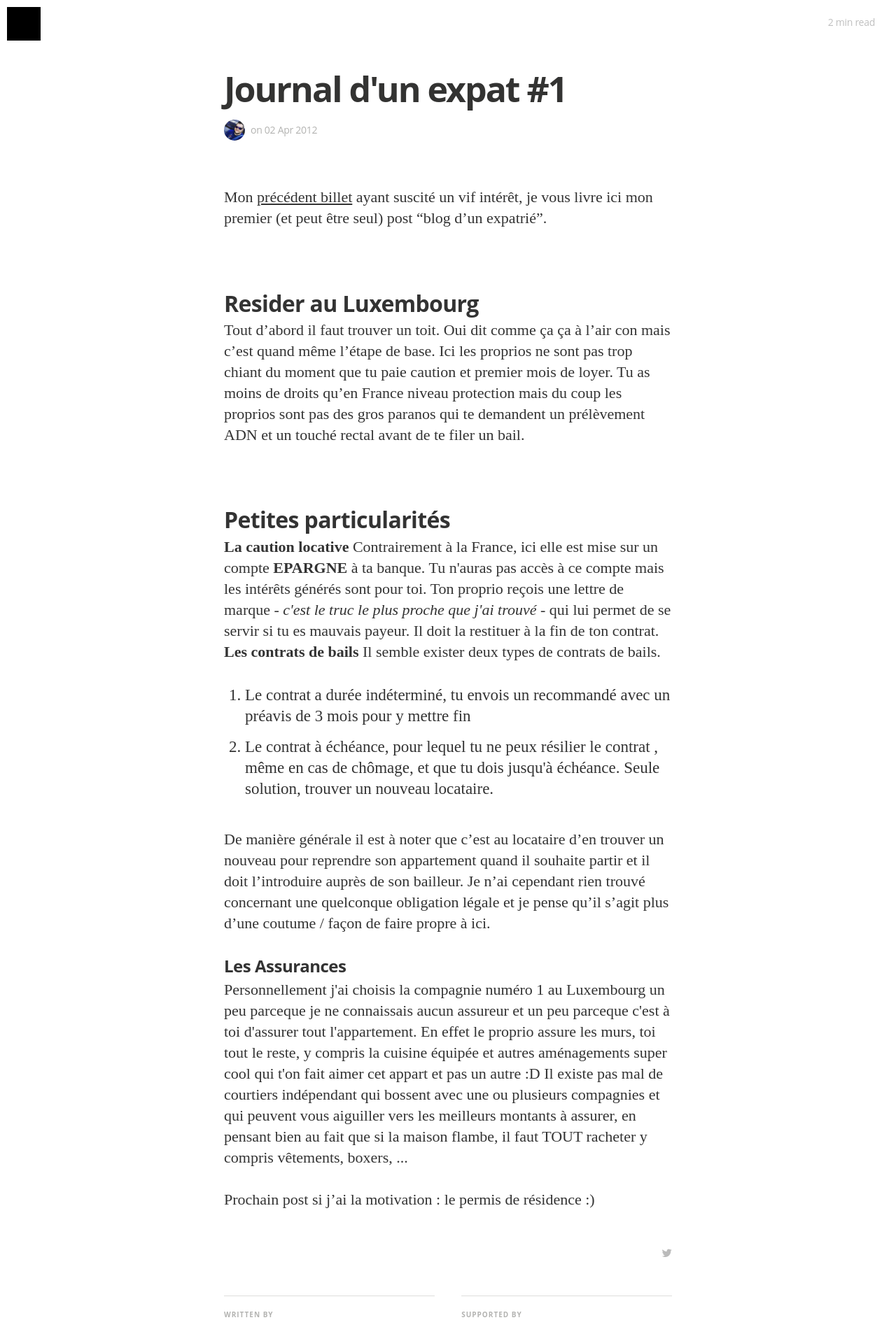
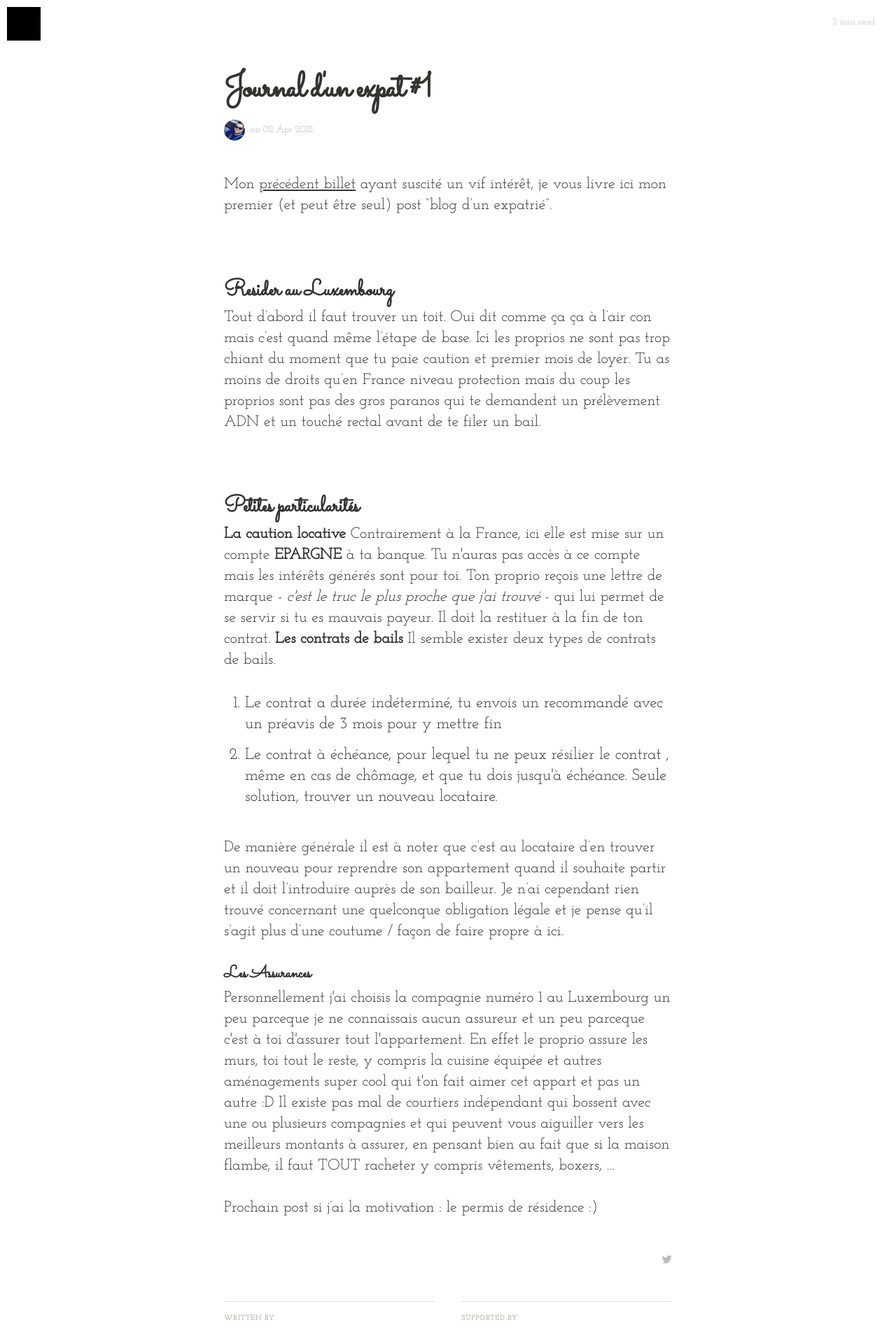
Before and after one commit to clawfire/clawfire.net, a Jekyll site: the page built from _posts/2012-04-02-journal-d-un-expat-1.markdown, in a window 1280 px wide. Shown: the top 1917 px of the page at 70% size. Built offline with Jekyll 4.4.1, drawn with Linux system fonts in a browser that asks for light colours; nearby versions of some CDN libraries; some web fonts are replaced.

Commit message:
New fonts

```diff
--- a/_config.yml
+++ b/_config.yml
@@ -1,18 +1,18 @@
 ---
-title: Clawfire's Blog
-timezone: Europe/Brussels
+title: "Clawfire's Blog"
+timezone: "Europe/Brussels"
 collections:
   posts:
-    title: Posts
+    title: "Posts"
     output: true
   uploads:
-    title: Uploads
+    title: "Uploads"
     output: true
 gems:
 - gemoji
 - jekyll-paginate
-description: Billets d'humeurs, LGBT, geek, ... un peu de moi en somme.
-email: clawfire@gmail.com
+description: "Billets d'humeurs, LGBT, geek, ... un peu de moi en somme."
+email: "clawfire@gmail.com"
 logo_image: "/assets/images/me.jpg"
 cover_image: "/assets/images/otqvwecws8o-dan-carlson.jpg"
 name: Thibault Milan
--- a/_includes/head.html
+++ b/_includes/head.html
@@ -11,36 +11,28 @@
     <meta name="HandheldFriendly" content="True" />
     <meta name="MobileOptimized" content="320" />
     <meta name="apple-mobile-web-app-capable" content="yes">
-  <meta name="apple-mobile-web-app-status-bar-style" content="black-translucent">
-  {% if site.twitter_handle %}
+    <meta name="apple-mobile-web-app-status-bar-style" content="black-translucent"> {% if site.twitter_handle %}
     <meta name="twitter:card" content="summary" />
     <meta name="twitter:site" content="{{ site.twitter_handle }}" />
     <meta name="twitter:title" content="{% if page.title %}{{ page.title }}{% else %}{{ site.title }}{% endif %}" />
-    <meta name="twitter:image" content="{{ site.logo_image | prepend: site.url }}" />
-    {% if page.excerpt %}
-    <meta name="twitter:description"  content="{{ page.excerpt | strip_html | strip_newlines | truncate: 200 }}" />
-    {% elsif site.description %}
-    <meta name="twitter:description" content="{{ site.description | strip_html | strip_newlines | truncate: 200 }}" />
-    {% endif %}
-  {% endif %}
+    <meta name="twitter:image" content="{{ site.logo_image | prepend: site.url }}" /> {% if page.excerpt %}
+    <meta name="twitter:description" content="{{ page.excerpt | strip_html | strip_newlines | truncate: 200 }}" /> {% elsif site.description %}
+    <meta name="twitter:description" content="{{ site.description | strip_html | strip_newlines | truncate: 200 }}" /> {% endif %} {% endif %}
 
     <meta property="og:site_name" content="{{ site.title }}" />
-  <meta property="og:title" content="{% if page.title %}{{ page.title }}{% else %}{{ site.title }}{% endif %}"/>
-  {% if page.excerpt %}
-  <meta property="og:description" content="{{ page.excerpt | strip_html | strip_newlines | truncate: 200 }}" />
-  {% elsif site.description %}
-  <meta property="og:description" content="{{ site.description | strip_html | strip_newlines | truncate: 200 }}" />
-  {% endif %}
+    <meta property="og:title" content="{% if page.title %}{{ page.title }}{% else %}{{ site.title }}{% endif %}" /> {% if page.excerpt %}
+    <meta property="og:description" content="{{ page.excerpt | strip_html | strip_newlines | truncate: 200 }}" /> {% elsif site.description %}
+    <meta property="og:description" content="{{ site.description | strip_html | strip_newlines | truncate: 200 }}" /> {% endif %}
     <meta property="og:image" content="{% if page.image %}{{ page.image | prepend: site.url }}{% else %}{{ site.logo_image | prepend: site.url }}{% endif %}" />
-  <meta property="og:url" content="{{ page.url | replace:'index.html','' | prepend: site.baseurl | prepend: site.url }}" >
-  <meta property="og:type" content="blog" />
-  {% if page.date %}<meta property="article:published_time" content="{{ page.date | date_to_xmlschema }}">{% endif %}
+    <meta property="og:url" content="{{ page.url | replace:'index.html','' | prepend: site.baseurl | prepend: site.url }}">
+    <meta property="og:type" content="blog" /> {% if page.date %}
+    <meta property="article:published_time" content="{{ page.date | date_to_xmlschema }}">{% endif %}
 
-  <link rel="canonical" href="{{ page.url | replace:'index.html','' | prepend: site.baseurl | prepend: site.url }}"/>
-  <link rel="shortcut icon" href="{{ "/assets/images/favicon.png" | prepend: site.baseurl }}" type="image/png"/>
-  <link rel="stylesheet" href="//brick.a.ssl.fastly.net/Linux+Libertine:400,400i,700,700i/Open+Sans:400,400i,700,700i">
+    <link rel="canonical" href="{{ page.url | replace:'index.html','' | prepend: site.baseurl | prepend: site.url }}" />
+    <link rel="shortcut icon" href="{{ " /assets/images/favicon.png " | prepend: site.baseurl }}" type="image/png" />
+    <link rel="stylesheet" href="//fonts.googleapis.com/css?family=Josefin+Slab|Sacramento">
     <link href="//maxcdn.bootstrapcdn.com/font-awesome/4.2.0/css/font-awesome.min.css" rel="stylesheet">
 
-  <link rel="stylesheet" type="text/css" media="screen" href="{{ "/css/main.css"  | prepend: site.baseurl  }}" />
-  <link rel="stylesheet" type="text/css" media="print" href="{{ "/css/print.css"  | prepend: site.baseurl  }}" />
+    <link rel="stylesheet" type="text/css" media="screen" href="{{ " /css/main.css "  | prepend: site.baseurl  }}" />
+    <link rel="stylesheet" type="text/css" media="print" href="{{ " /css/print.css "  | prepend: site.baseurl  }}" />
 </head>
--- a/css/main.sass
+++ b/css/main.sass
@@ -10,8 +10,8 @@
 
 $rs: 16px
 
-$font-serif: Linux Libertine
-$font-sans: Open Sans, MundoSans, "Helvetica Neue", Arial, Helvetica, sans-serif
+$font-cursive: 'Sacramento', cursive
+$font-sans: 'Josefin Slab', serif
 
 
 @mixin respond-to($breakpoint)
@@ -146,6 +146,7 @@ body
       font-style: normal
       display: block
       font-size: 28px
+      font-family: $font-cursive
       line-height: 1.1
       margin: 0 0
       a
@@ -359,10 +360,10 @@ body
       text-overflow: ellipsis
   .post-content
     width: 100%
-    font-family: $font-serif
+    font-family: $font-sans
     color: #333
     h1, h2, h3
-      font-family: $font-sans
+      font-family: $font-cursive
     h3, h4, h5, h6
       letter-spacing: -0.02em
       font-weight: 700
@@ -370,7 +371,7 @@ body
       font-size: 24px
       line-height: 1.3
       margin: 0
-      font-family: $font-sans
+      font-family: $font-cursive
       margin-bottom: 4px
     h2, h1
       letter-spacing: -0.02em
```
Lines whose indentation alone changed are shown as unchanged.
